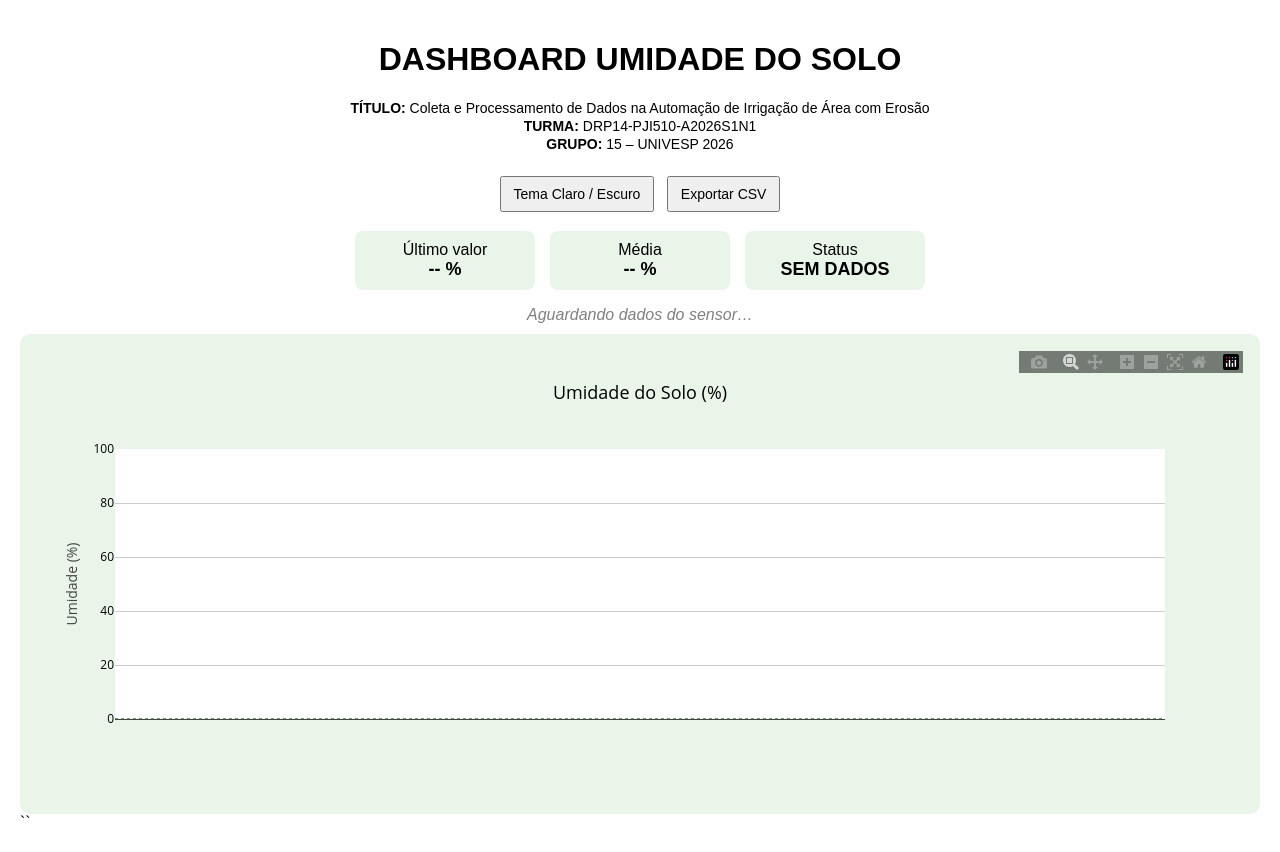
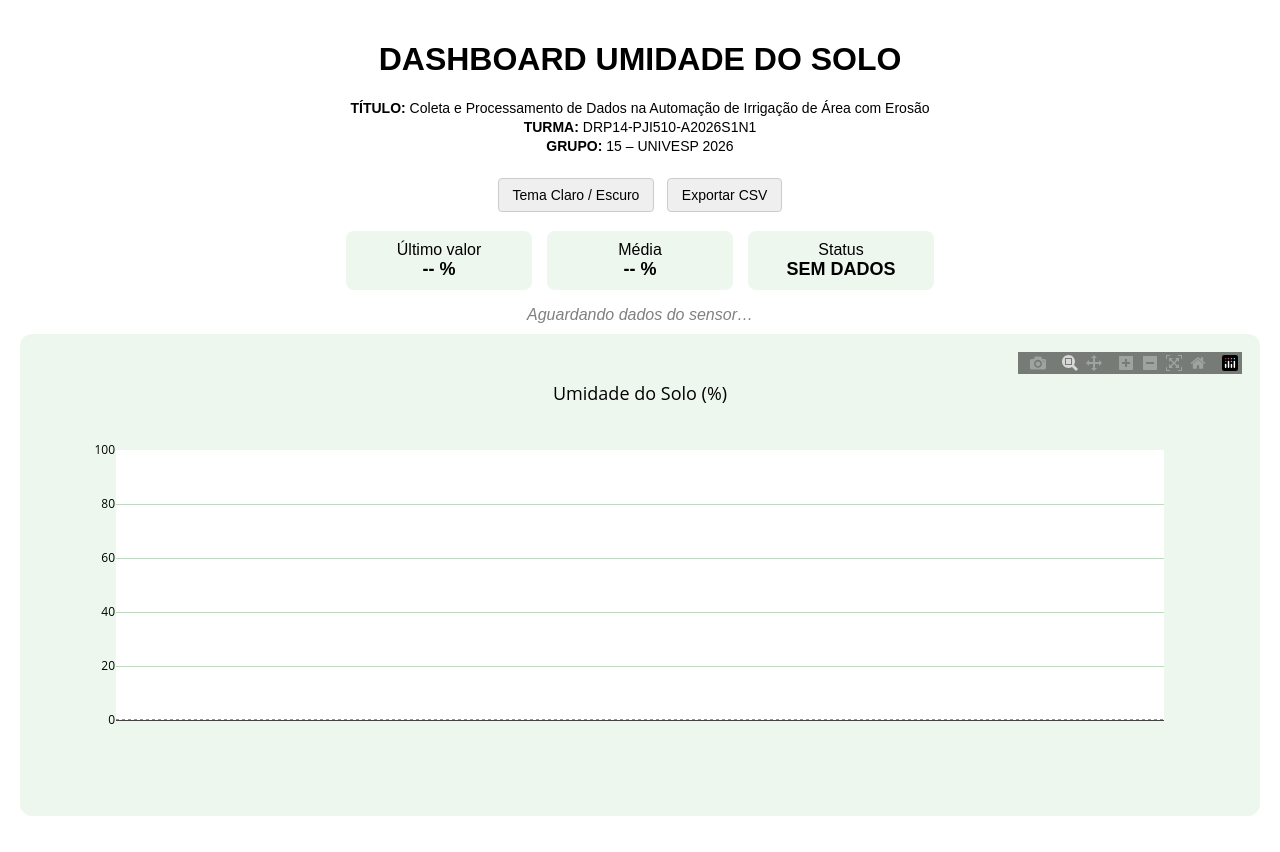
Before and after one commit to Sportreviso/dashboard_API-REST, a Flask app: page / in a window 1280 px wide. After the commit the page ends 816 px from the top, so only its background shows below. Run offline with Flask 3, Linux system fonts and the light colour scheme; data that the repository does not hold is empty; some libraries are stand-ins or nearby versions.

Commit message:
Update dashboard.html

```diff
--- a/templates/dashboard.html
+++ b/templates/dashboard.html
@@ -4,22 +4,21 @@
     <meta charset="UTF-8">
     <title>Dashboard Umidade do Solo</title>
 
-    <!-- Plotly -->
     <script src="https://cdn.plot.ly/plotly-latest.min.js"></script>
 
     <style>
         :root {
+            /* Tema claro */
             --bg-color: #ffffff;
             --text-color: #000000;
-            --card-color: #eaf5ea;
-            --plot-light: #d6f2d6;
-            --plot-dark: #2f4f2f;
-        }
+            --card-color: #edf7ed;
+            --plot-bg: #dff3df;
 
-        body.dark {
-            --bg-color: #121212;
-            --text-color: #ffffff;
-            --card-color: #1e2a1e;
+            /* Tema escuro */
+            --bg-dark: #0f0f0f;
+            --text-dark: #ffffff;
+            --card-dark: #1f2d1f;
+            --plot-dark: #2e4a2e;
         }
 
         body {
@@ -28,19 +27,38 @@
             font-family: Arial, sans-serif;
             margin: 0;
             padding: 20px;
-            transition: background-color 0.4s ease, color 0.4s ease;
+            transition: background-color .35s ease, color .35s ease;
         }
 
-        .header { text-align: center; margin-bottom: 20px; }
-        .header h3 { margin: 2px 0; font-size: 14px; font-weight: normal; }
+        body.dark {
+            background-color: var(--bg-dark);
+            color: var(--text-dark);
+        }
 
-        .controls { text-align: center; margin-bottom: 15px; }
+        .header {
+            text-align: center;
+            margin-bottom: 20px;
+        }
+
+        .header h3 {
+            font-size: 14px;
+            font-weight: normal;
+            margin: 3px 0;
+        }
+
+        .controls {
+            text-align: center;
+            margin-bottom: 15px;
+        }
+
         button {
-            padding: 8px 12px;
+            padding: 8px 14px;
             margin: 4px;
+            font-size: 14px;
             cursor: pointer;
-            font-size: 14px;
-            transition: background-color 0.3s ease, color 0.3s ease;
+            border-radius: 4px;
+            border: 1px solid #ccc;
+            transition: background-color .25s ease;
         }
 
         .indicators {
@@ -52,27 +70,37 @@
 
         .indicator {
             background-color: var(--card-color);
-            padding: 10px 15px;
+            padding: 10px 18px;
             border-radius: 8px;
             min-width: 150px;
             text-align: center;
-            transition: background-color 0.4s ease, color 0.4s ease;
+            transition: background-color .35s ease;
         }
 
-        .indicator strong { font-size: 18px; }
+        body.dark .indicator {
+            background-color: var(--card-dark);
+        }
+
+        .indicator strong {
+            font-size: 18px;
+        }
 
         #mensagem {
             text-align: center;
+            font-style: italic;
             color: gray;
-            font-style: italic;
             margin-bottom: 10px;
         }
 
         .chart-card {
             background-color: var(--card-color);
-            padding: 15px;
-            border-radius: 10px;
-            transition: background-color 0.4s ease;
+            padding: 16px;
+            border-radius: 12px;
+            transition: background-color .35s ease;
+        }
+
+        body.dark .chart-card {
+            background-color: var(--card-dark);
         }
     </style>
 </head>
@@ -104,12 +132,14 @@
 
     <script>
         let dadosCSV = [];
-        let ultimoTrace = null;
-        let ultimoLayout = null;
+        let ultimoLayout;
 
         function alternarTema() {
             document.body.classList.toggle("dark");
+            aplicarTemaNoGrafico();
+        }
 
+        function aplicarTemaNoGrafico() {
             if (!ultimoLayout) return;
 
             const escuro = document.body.classList.contains("dark");
@@ -118,9 +148,9 @@
                 "title.font.color": escuro ? "#fff" : "#000",
                 "xaxis.tickfont.color": escuro ? "#fff" : "#000",
                 "yaxis.tickfont.color": escuro ? "#fff" : "#000",
-                "xaxis.gridcolor": escuro ? "#666" : "#ccc",
-                "yaxis.gridcolor": escuro ? "#666" : "#ccc",
-                "plot_bgcolor": escuro ? "var(--plot-dark)" : "var(--plot-light)"
+                "xaxis.gridcolor": escuro ? "#6f8f6f" : "#c0d9c0",
+                "yaxis.gridcolor": escuro ? "#6f8f6f" : "#c0d9c0",
+                "plot_bgcolor": escuro ? "var(--plot-dark)" : "var(--plot-bg)"
             });
         }
 
@@ -156,45 +186,31 @@
                     dadosCSV = x.map((v, i) => ({ x: v, y: y[i] }));
                     const escuro = document.body.classList.contains("dark");
 
-                    let trace;
-
-                    if (y.length > 0) {
-                        trace = {
+                    const trace = y.length > 0 ? {
                         x, y,
                         type: "scatter",
                         mode: "lines+markers",
-                            line: { width: 3 },
-                            marker: { size: 6, color: y.map(v => v < 0 ? "red" : "green") }
-                        };
-                        document.getElementById("mensagem").style.display = "none";
-                        document.getElementById("status").innerText = "ONLINE";
-                        document.getElementById("ultimo").innerText = y.at(-1).toFixed(1) + " %";
-                        document.getElementById("media").innerText =
-                            (y.reduce((a,b)=>a+b,0)/y.length).toFixed(1) + " %";
-                    } else {
-                        trace = {
+                        marker: { size: 6, color: y.map(v => v < 0 ? "red" : "green") },
+                        line: { width: 3 }
+                    } : {
                         x:[0,1], y:[0,0],
                         type:"scatter", mode:"lines",
-                            line:{dash:"dot", width:2,color:"#6a9e6a"}
+                        line:{dash:"dot", width:2, color:"#6fa96f"}
                     };
-                        document.getElementById("mensagem").style.display="block";
-                        document.getElementById("status").innerText="SEM DADOS";
-                        document.getElementById("ultimo").innerText="-- %";
-                        document.getElementById("media").innerText="-- %";
-                    }
 
                     const layout = {
-                        title:{ text:"Umidade do Solo (%)", font:{color: escuro?"#fff":"#000", size:18}},
-                        xaxis:{ title:"Tempo", visible:y.length>0, tickfont:{color:escuro?"#fff":"#000"}, gridcolor:escuro?"#666":"#ccc"},
-                        yaxis:{ title:"Umidade (%)", range:[0,100], tickfont:{color:escuro?"#fff":"#000"}, gridcolor:escuro?"#666":"#ccc"},
-                        plot_bgcolor: escuro ? "var(--plot-dark)" : "var(--plot-light)",
-                        paper_bgcolor:"transparent"
+                        title: { text:"Umidade do Solo (%)", font:{size:18, color: escuro?"#fff":"#000"} },
+                        xaxis:{ visible: y.length>0, gridcolor: escuro?"#6f8f6f":"#c0d9c0" },
+                        yaxis:{ range:[0,100], gridcolor: escuro?"#6f8f6f":"#c0d9c0" },
+                        plot_bgcolor: escuro ? "var(--plot-dark)" : "var(--plot-bg)",
+                        paper_bgcolor: "transparent"
                     };
 
-                    ultimoTrace = trace;
                     ultimoLayout = layout;
 
-                    Plotly.react("grafico",[trace],layout,{responsive:true});
+                    Plotly.react("grafico", [trace], layout, { responsive:true });
+
+                    aplicarTemaNoGrafico();
                 });
         }
 
@@ -203,4 +219,3 @@
     </script>
 </body>
 </html>
-``
```
Lines whose indentation alone changed are shown as unchanged.
